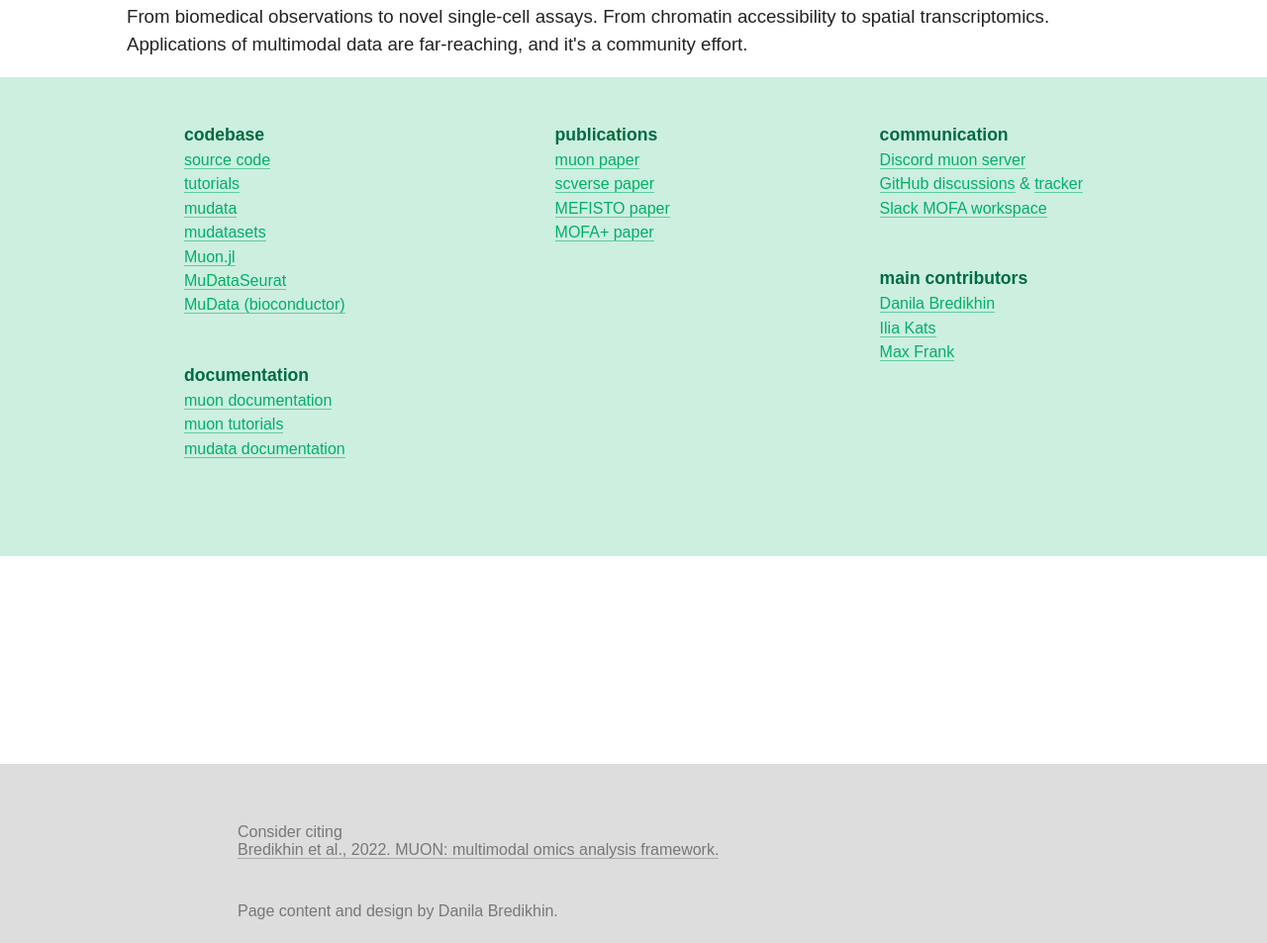
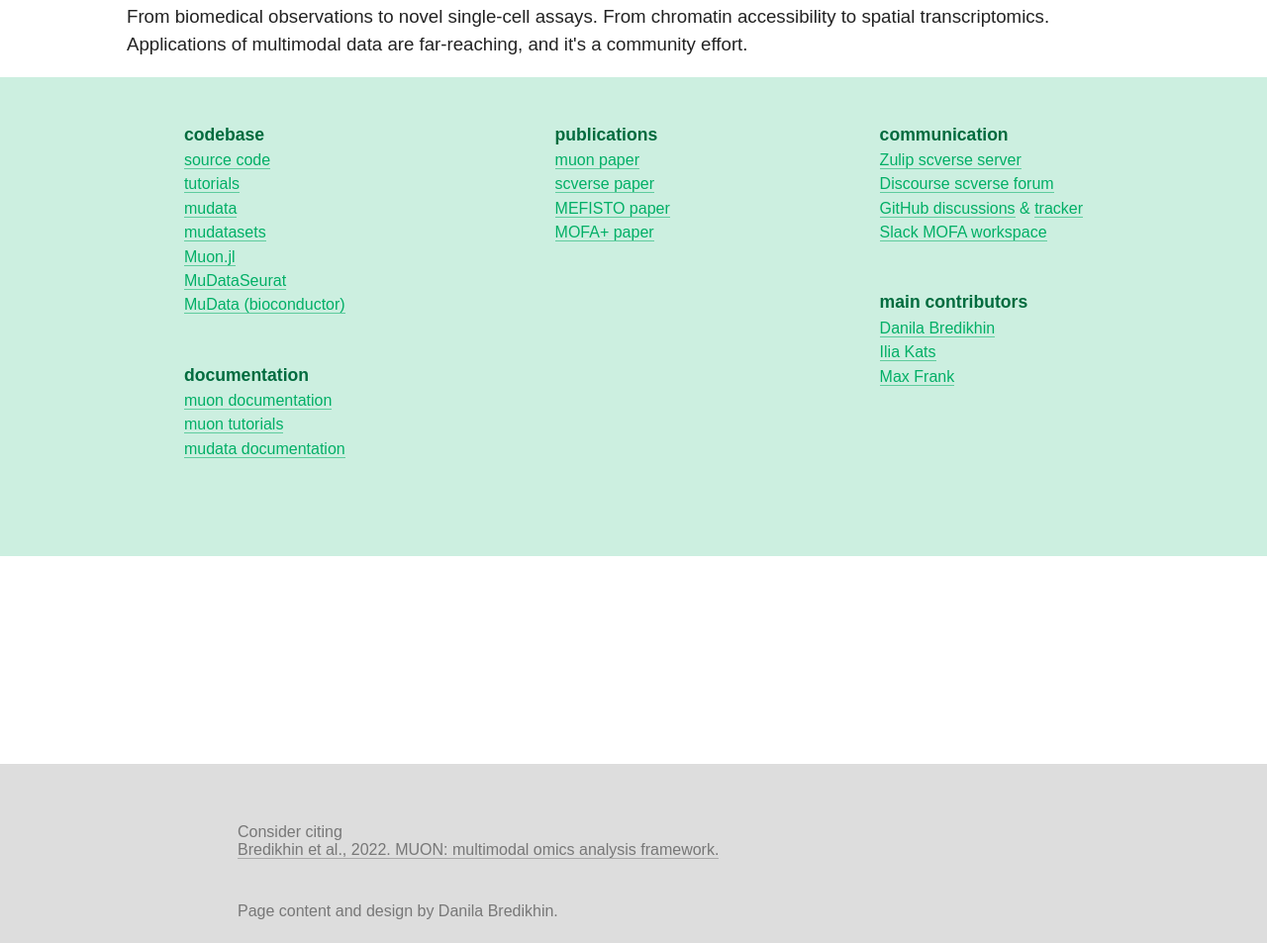
Before and after one commit to scverse/muon-site, a plain HTML site: page index.html in a window 1280 px wide. Shown: the part 4284-5237 px from the top of the page at 99% size. Drawn offline with nearby package versions, Linux system fonts and the light colour scheme.

Commit message:
Add scverse community resources

```diff
--- a/index.html
+++ b/index.html
@@ -303,7 +303,8 @@
                   <div>
                     <span>communication</span>
                     <ul>
-                      <li><a href="https://discord.gg/MMsgDhnSwQ" target="_blank">Discord muon server</a></li>
+                      <li><a href="https://scverse.zulipchat.com/" target="_blank">Zulip scverse server</a></li>
+                      <li><a href="https://discourse.scverse.org/" target="_blank">Discourse scverse forum</a></li>
 		      <li><a href="https://github.com/scverse/muon/discussions" target="_blank">GitHub discussions</a> & <a href="https://github.com/scverse/muon/issues" target="_blank">tracker</a></li>
                       <li><a href="https://join.slack.com/t/mofahelp/shared_invite/enQtMjcxNzM3OTE3NjcxLWNhZmM1MDRlMTZjZWRmYWJjMGFmMDkzNDBmMDhjYmJmMzdlYzU4Y2EzYTI1OGExNzM2MmUwMzJkZmVjNDkxNGI" target="_blank">Slack MOFA workspace</a></li>
                     </ul>
```
